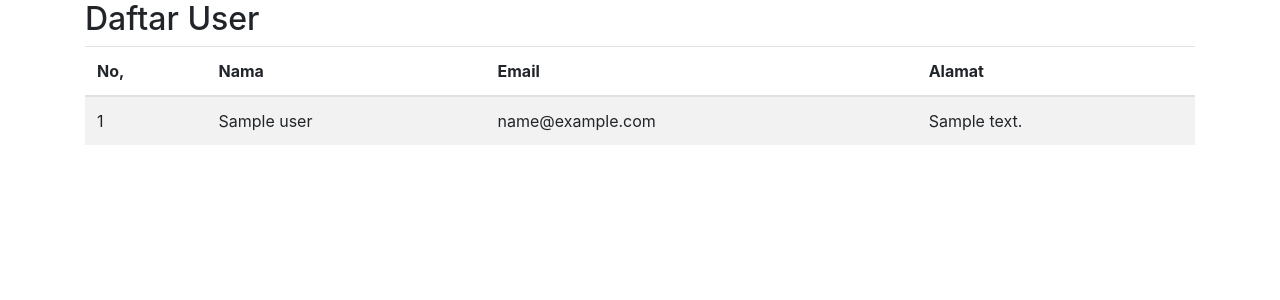
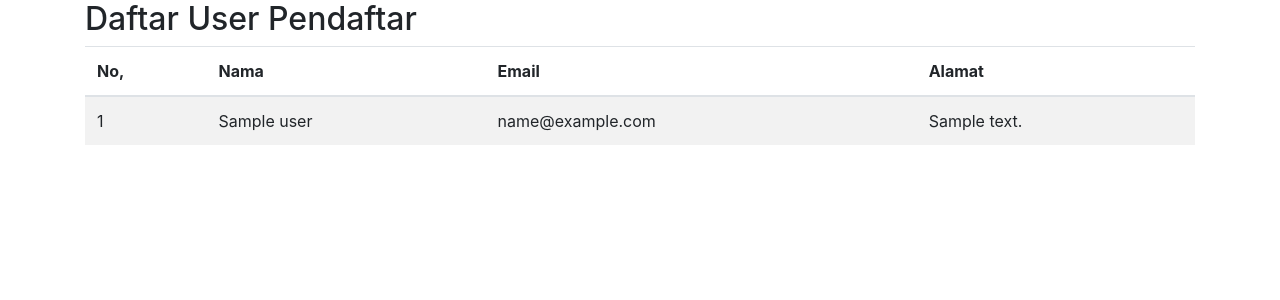
Before and after one commit to ardianprt/phpmvc, a PHP site: template app/Views/home.php in a window 1280 px wide. Shown: the top 300 px of the page. Run offline with PHP 8.4, Linux system fonts and the light colour scheme; the template is opened without the code that fills it: most values are stand-ins (such as "Sample title", 1, 10 or a date in 2020); data that the repository does not hold is empty; some libraries are stand-ins or nearby versions.

Commit message:
ubah data judul

```diff
--- a/app/Views/home.php
+++ b/app/Views/home.php
@@ -9,7 +9,7 @@
 </head>
 <body>
     <div class="container">
-    <h2>Daftar User</h2>
+    <h2>Daftar User Pendaftar</h2>
 
     <table class="table table-striped">
         <thead>
```
